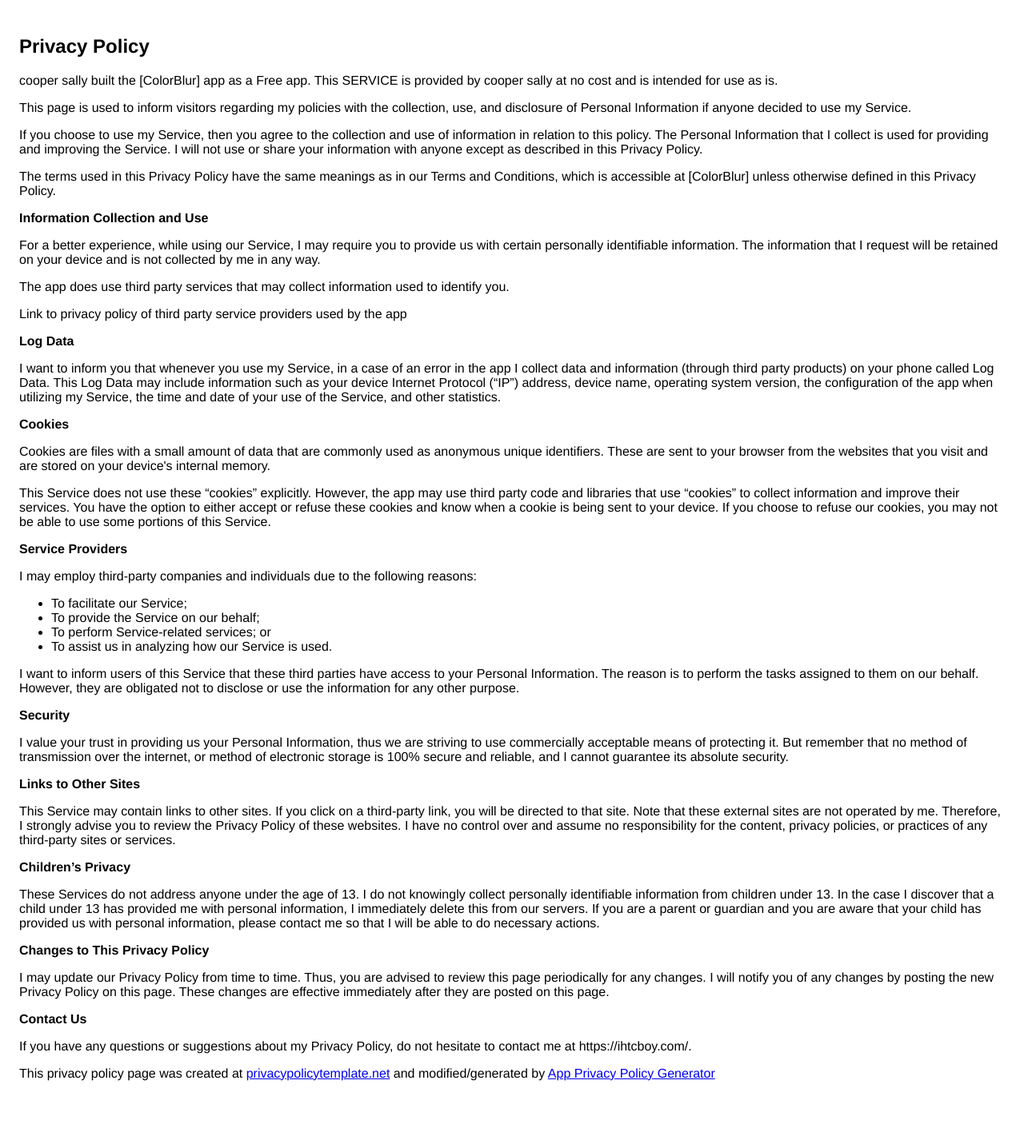
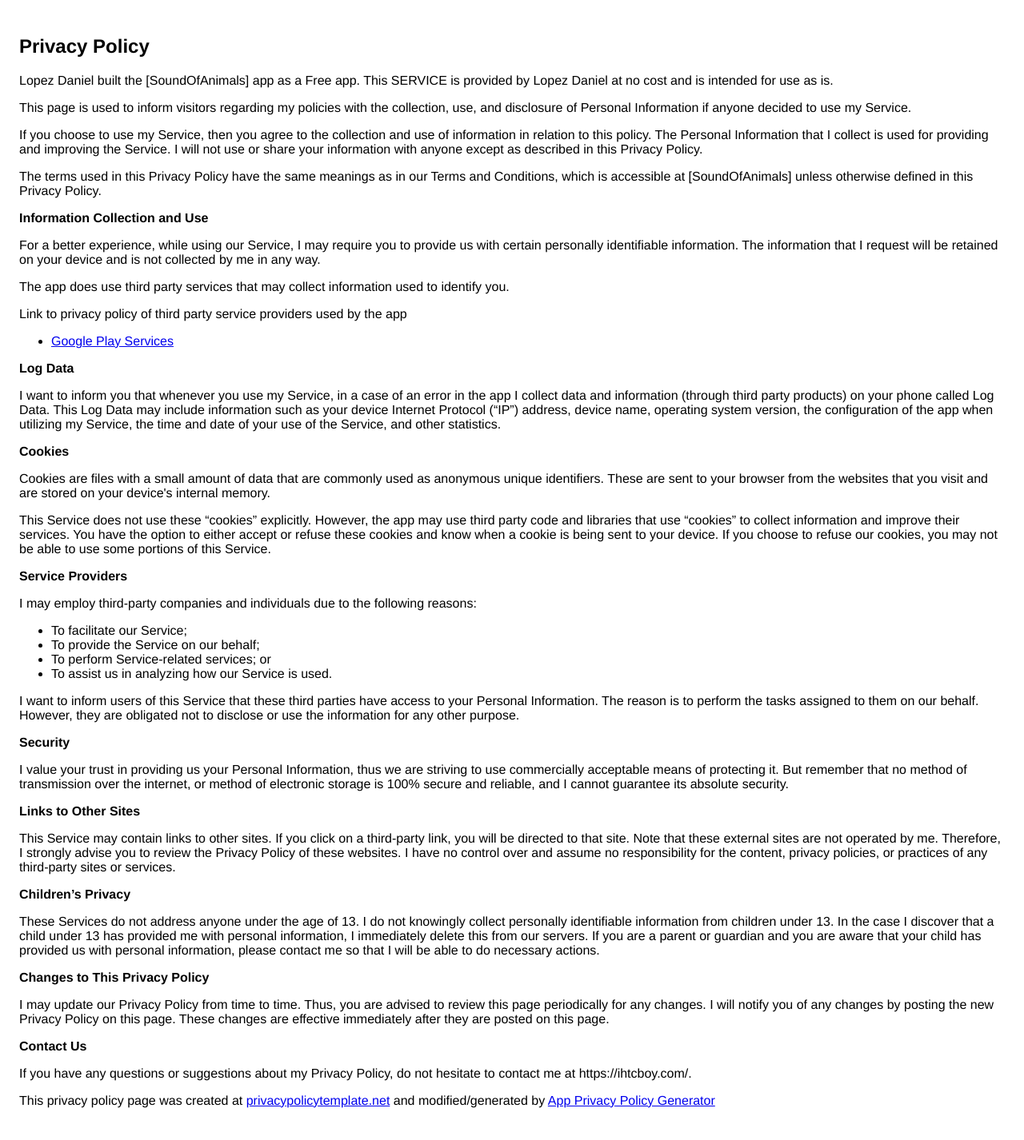
Before and after one commit to yourdinnerlist/yourdinnerlist.github.io, a Jekyll site: the page privacy_policy.html, which Jekyll copies as it is, in a window 1280 px wide. Shown: the whole page at 80% size. Built offline with Jekyll 4.4.1, drawn with Linux system fonts in a browser that asks for light colours; before the commit the page ends 1392 px from its top, so only the background shows below that.

Commit message:
first commit

```diff
--- a/privacy_policy.html
+++ b/privacy_policy.html
@@ -8,9 +8,9 @@
     </head>
     <body>
     <h2>Privacy Policy</h2> <p>
-                    cooper sally built the [ColorBlur] app as
+                    Lopez Daniel built the [SoundOfAnimals] app as
                     a Free app. This SERVICE is provided by
-                    cooper sally at no cost and is intended for
+                    Lopez Daniel at no cost and is intended for
                     use as is.
                   </p> <p>
                     This page is used to inform visitors regarding
@@ -28,7 +28,7 @@
                   </p> <p>
                     The terms used in this Privacy Policy have the same meanings
                     as in our Terms and Conditions, which is accessible at
-                    [ColorBlur] unless otherwise defined in this Privacy
+                    [SoundOfAnimals] unless otherwise defined in this Privacy
                     Policy.
                   </p> <p><strong>Information Collection and Use</strong></p> <p>
                     For a better experience, while using our Service,
@@ -42,7 +42,7 @@
                   </p> <div><p>
                       Link to privacy policy of third party service providers
                       used by the app
-                    </p> <ul><!----><!----><!----><!----><!----><!----><!----><!----><!----><!----><!----></ul></div> <p><strong>Log Data</strong></p> <p>
+                    </p> <ul><li><a href="https://www.google.com/policies/privacy/" target="_blank">Google Play Services</a></li><!----><!----><!----><!----><!----><!----><!----><!----><!----><!----></ul></div> <p><strong>Log Data</strong></p> <p>
                     I want to inform you that whenever
                     you use my Service, in a case of an error in the
                     app I collect data and information (through third
```
Also changed, not shown: README.md.
